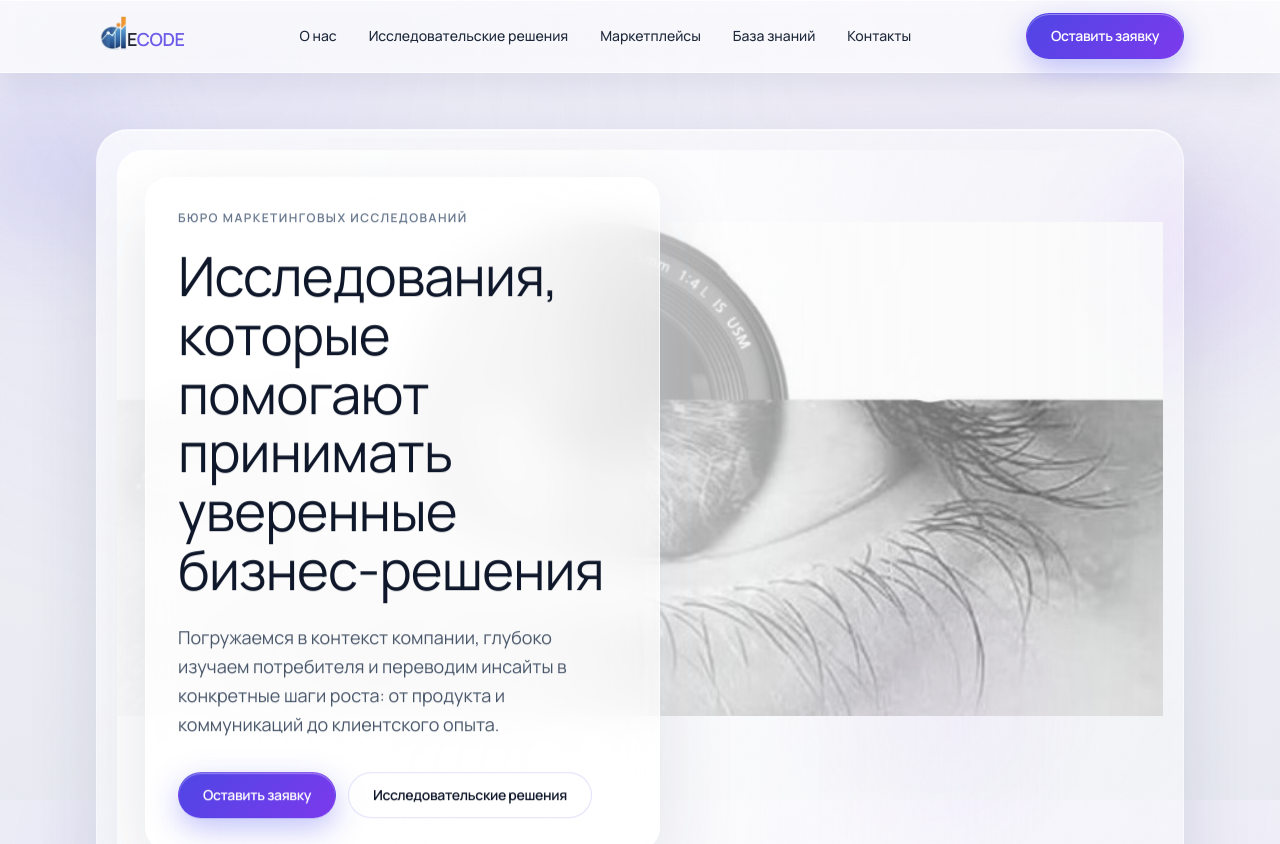
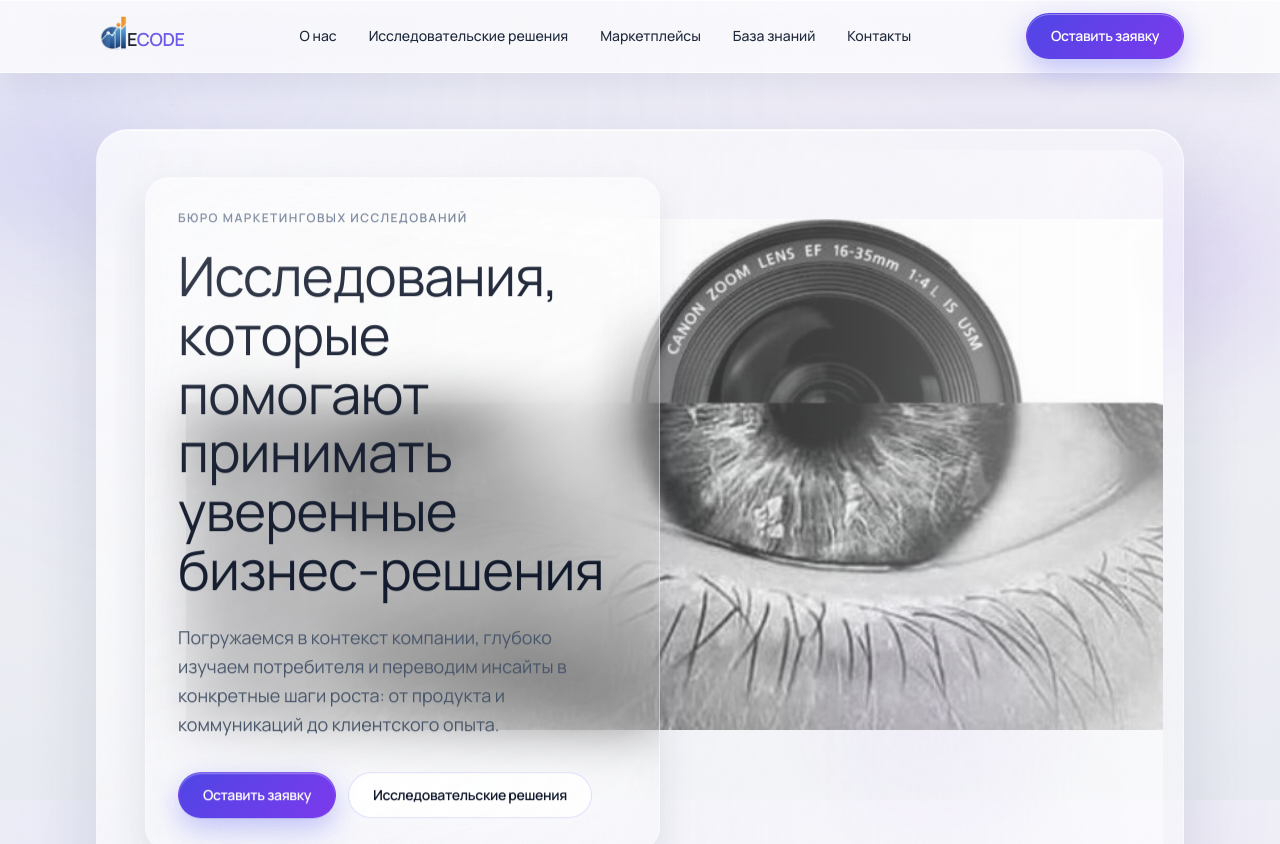
Before and after one commit to mmx369/katy_landing, a Next.js app: page / in a window 1280 px wide. Shown: the top 844 px of the page. Built offline with nearby package versions, Linux system fonts and the light colour scheme.

Commit message:
fix: hero page

```diff
--- a/src/app/globals.css
+++ b/src/app/globals.css
@@ -120,13 +120,29 @@ h4 {
 .hero-main-card {
   position: relative;
   z-index: 2;
-  border: 1px solid rgba(255, 255, 255, 0.7);
-  background: rgba(255, 255, 255, 0.6);
+  border: 1px solid rgba(255, 255, 255, 0.42);
+  background:
+    linear-gradient(155deg, rgba(255, 255, 255, 0.18), rgba(255, 255, 255, 0.03)),
+    rgba(255, 255, 255, 0.02);
   box-shadow:
-    0 30px 80px rgba(30, 40, 80, 0.12),
-    inset 0 1px 0 rgba(255, 255, 255, 0.8);
-  backdrop-filter: blur(18px);
+    0 14px 36px rgba(30, 40, 80, 0.1),
+    inset 0 1px 0 rgba(255, 255, 255, 0.5);
+  backdrop-filter: blur(26px) saturate(142%);
   animation: heroCardFloat 9s ease-in-out infinite;
+}
+
+.hero-main-card::before {
+  content: "";
+  position: absolute;
+  inset: 0;
+  pointer-events: none;
+  border-radius: inherit;
+  background: linear-gradient(
+    160deg,
+    rgba(255, 255, 255, 0.22) 0%,
+    rgba(255, 255, 255, 0.05) 36%,
+    rgba(255, 255, 255, 0) 70%
+  );
 }
 
 .hero-stat-card {
@@ -144,11 +160,11 @@ h4 {
   inset: 1.25rem;
   border-radius: 26px;
   background-image: url("/hero-eye-reference-full.png");
-  background-size: 120% auto;
-  background-position: calc(100% + 72px) 18%;
+  background-size: 124% auto;
+  background-position: calc(100% + 320px) 18%;
   background-repeat: no-repeat;
-  opacity: 0.82;
-  filter: contrast(0.92) brightness(1.02);
+  opacity: 0.9;
+  filter: contrast(0.94) brightness(1.02);
   animation: heroPhotoDrift 16s ease-in-out infinite;
 }
 
@@ -160,10 +176,11 @@ h4 {
   pointer-events: none;
   background: linear-gradient(
     to right,
-    rgba(255, 255, 255, 0.95) 0%,
-    rgba(255, 255, 255, 0.85) 40%,
-    rgba(255, 255, 255, 0.4) 70%,
-    transparent 100%
+    rgba(243, 244, 248, 0.52) 0%,
+    rgba(243, 244, 248, 0.22) 24%,
+    rgba(255, 255, 255, 0.04) 48%,
+    rgba(255, 255, 255, 0.16) 72%,
+    rgba(255, 255, 255, 0.46) 100%
   );
 }
 
--- a/src/components/sections/hero-section.tsx
+++ b/src/components/sections/hero-section.tsx
@@ -1,3 +1,7 @@
+"use client";
+
+import { motion } from "framer-motion";
+
 import { FadeIn } from "@/components/motion/fade-in";
 import { AnimatedBackgroundBlobs } from "@/components/sections/animated-background-blobs";
 import { Button } from "@/components/ui/button";
@@ -14,8 +18,33 @@ export function HeroSection() {
             <div className="hero-photo-layer hidden lg:block" />
             <div className="hero-overlay" aria-hidden="true" />
             <div className="hero-glow hidden lg:block" aria-hidden="true" />
-            <div className="relative z-20 flex max-w-3xl flex-col gap-5 lg:max-w-[52%]">
-              <div className="hero-main-card rounded-3xl p-6 sm:p-8">
+            <motion.div
+              className="relative z-20 flex max-w-3xl flex-col gap-5 lg:max-w-[52%]"
+              initial="hidden"
+              animate="visible"
+              variants={{
+                hidden: {},
+                visible: {
+                  transition: {
+                    staggerChildren: 0.12,
+                    delayChildren: 0.08,
+                  },
+                },
+              }}
+            >
+              <motion.div
+                className="hero-main-card rounded-3xl p-6 sm:p-8"
+                variants={{
+                  hidden: { opacity: 0, y: 18, scale: 0.985, filter: "blur(8px)" },
+                  visible: {
+                    opacity: 1,
+                    y: 0,
+                    scale: 1,
+                    filter: "blur(0px)",
+                    transition: { duration: 0.65, ease: "easeOut" },
+                  },
+                }}
+              >
                 <p className="mb-5 text-xs font-semibold uppercase tracking-[0.12em] text-[var(--color-muted)]">
                   Бюро маркетинговых исследований
                 </p>
@@ -37,22 +66,40 @@ export function HeroSection() {
                     </Button>
                   ))}
                 </div>
-              </div>
+              </motion.div>
 
-              <dl className="grid gap-3 sm:grid-cols-3">
+              <motion.dl
+                className="grid gap-3 sm:grid-cols-3"
+                variants={{
+                  hidden: { opacity: 0, y: 12 },
+                  visible: {
+                    opacity: 1,
+                    y: 0,
+                    transition: { duration: 0.5, ease: "easeOut" },
+                  },
+                }}
+              >
                 {homeMetrics.map((metric) => (
-                  <div
+                  <motion.div
                     key={metric.label}
                     className="hero-stat-card rounded-2xl p-4"
+                    variants={{
+                      hidden: { opacity: 0, y: 10 },
+                      visible: {
+                        opacity: 1,
+                        y: 0,
+                        transition: { duration: 0.4, ease: "easeOut" },
+                      },
+                    }}
                   >
                     <dt className="text-xl font-semibold text-[var(--color-midnight)]">{metric.value}</dt>
                     <dd className="mt-1 text-xs leading-relaxed text-[var(--color-muted)]">
                       {metric.label}
                     </dd>
-                  </div>
+                  </motion.div>
                 ))}
-              </dl>
-            </div>
+              </motion.dl>
+            </motion.div>
           </div>
         </FadeIn>
       </SectionContainer>
```
